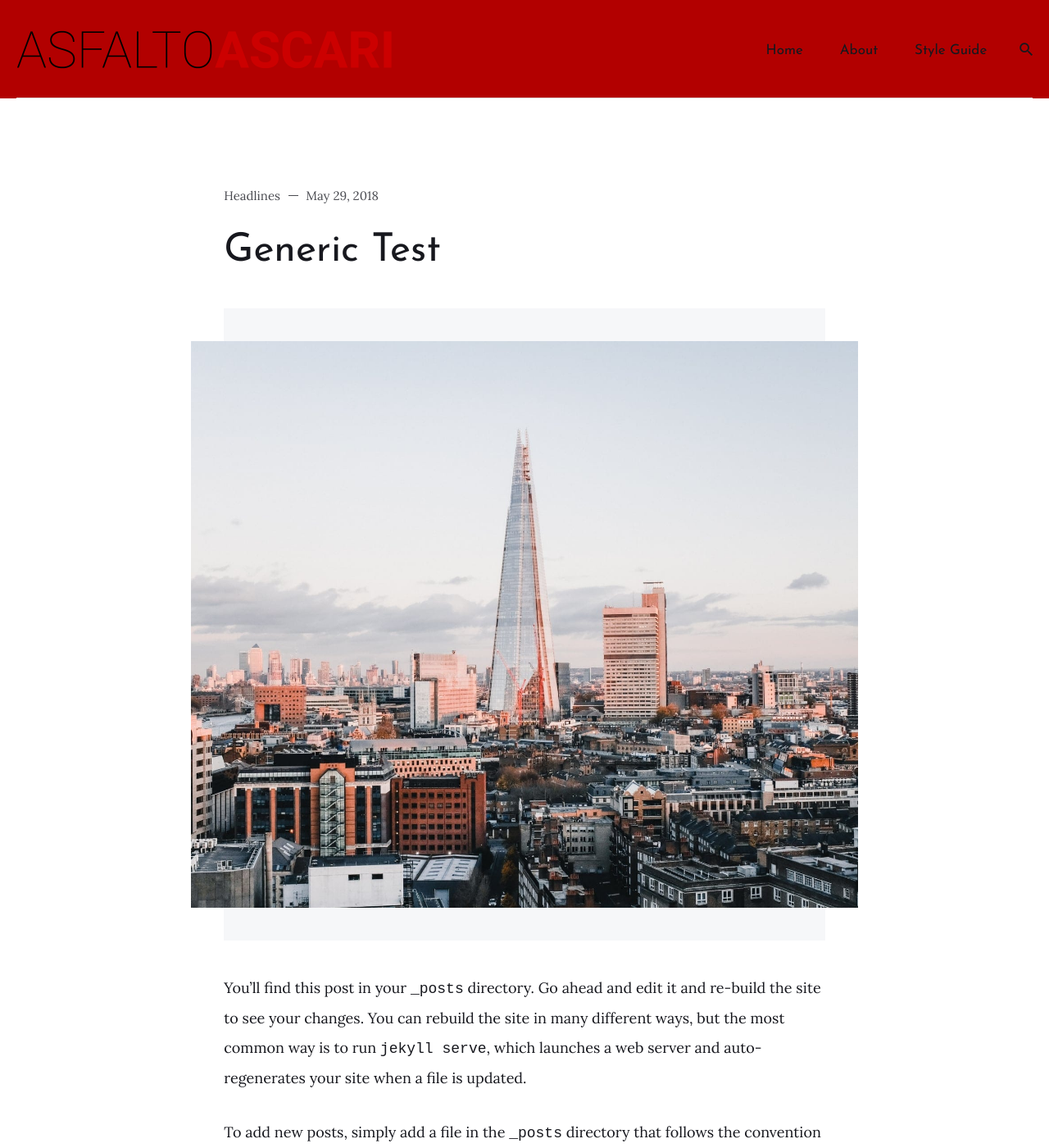
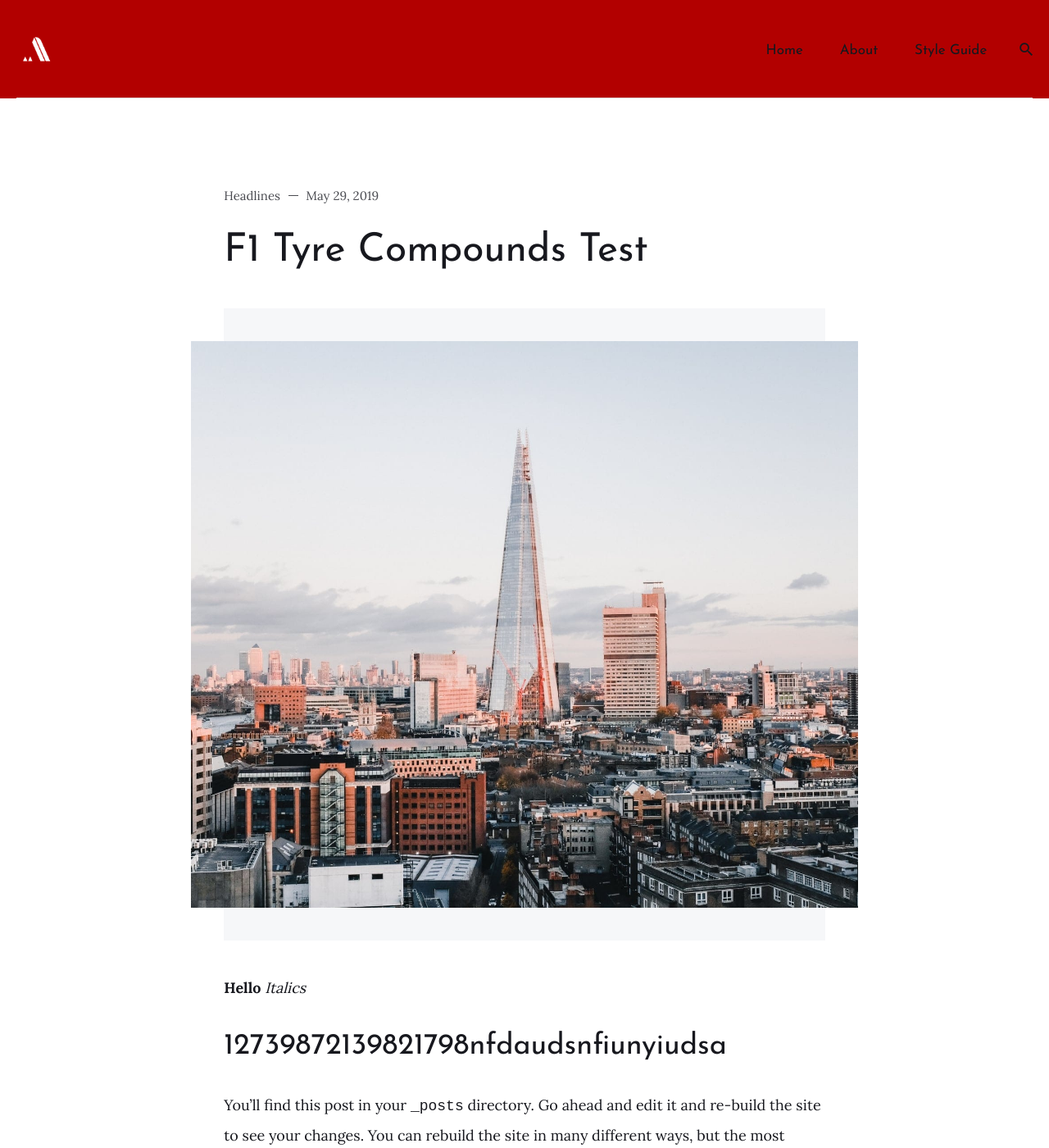
Before and after one commit to Asfalto-Ascari/AsfaltoAscari, a Jekyll site: the page built from _posts/2019-10-06-Generic-FormulaOne-Post.markdown, in a window 1280 px wide and 1400 px high. Shown: the whole window at 82% size. Built offline with Jekyll 4.4.1, drawn with Linux system fonts in a browser that asks for light colours; nearby versions of some CDN libraries; comment, search, counter and statistics services are not loaded.

Commit message:
Change logo and article test

```diff
--- a/_config.yml
+++ b/_config.yml
@@ -1,5 +1,5 @@
 title: Asfalto Ascari
-logo: '/images/logo.png'
+logo: '/images/Logo4eWhite.png'
 description: WIP
 baseurl: "" # the subpath of your site, e.g. /blog
 url: "" # the base hostname & protocol for your site, e.g. http://example.com
@@ -7,7 +7,7 @@ url: "" # the base hostname & protocol for your site, e.g. http://example.com
 # Author Settings
 author:
   name: Asfalto Ascari
-  image: '/images/01.jpg'
+  image: '/images/Logo4eWhite.png'
 
 # Contact links
 # Example of adding a new link to the footer - {name: "Github", icon: "ion-logo-github", link: "https://github.com"}
--- a/_posts/2019-10-06-Generic-FormulaOne-Post.markdown
+++ b/_posts/2019-10-06-Generic-FormulaOne-Post.markdown
@@ -1,10 +1,15 @@
 ---
 layout: post
-title:  "Generic Test"
-date:   2018-05-29 18:05:55 +0300
+title:  "F1 Tyre Compounds Test"
+date:   2019-05-29 18:05:55 +0300
 image:  '/images/04.jpg'
 tags:   Headlines
 ---
+**Hello**
+*Italics*
+
+# 12739872139821798nfdaudsnfiunyiudsa
+
 You’ll find this post in your `_posts` directory. Go ahead and edit it and re-build the site to see your changes. You can rebuild the site in many different ways, but the most common way is to run `jekyll serve`, which launches a web server and auto-regenerates your site when a file is updated.
 
 To add new posts, simply add a file in the `_posts` directory that follows the convention `YYYY-MM-DD-name-of-post.ext` and includes the necessary front matter. Take a look at the source for this post to get an idea about how it works.
```
